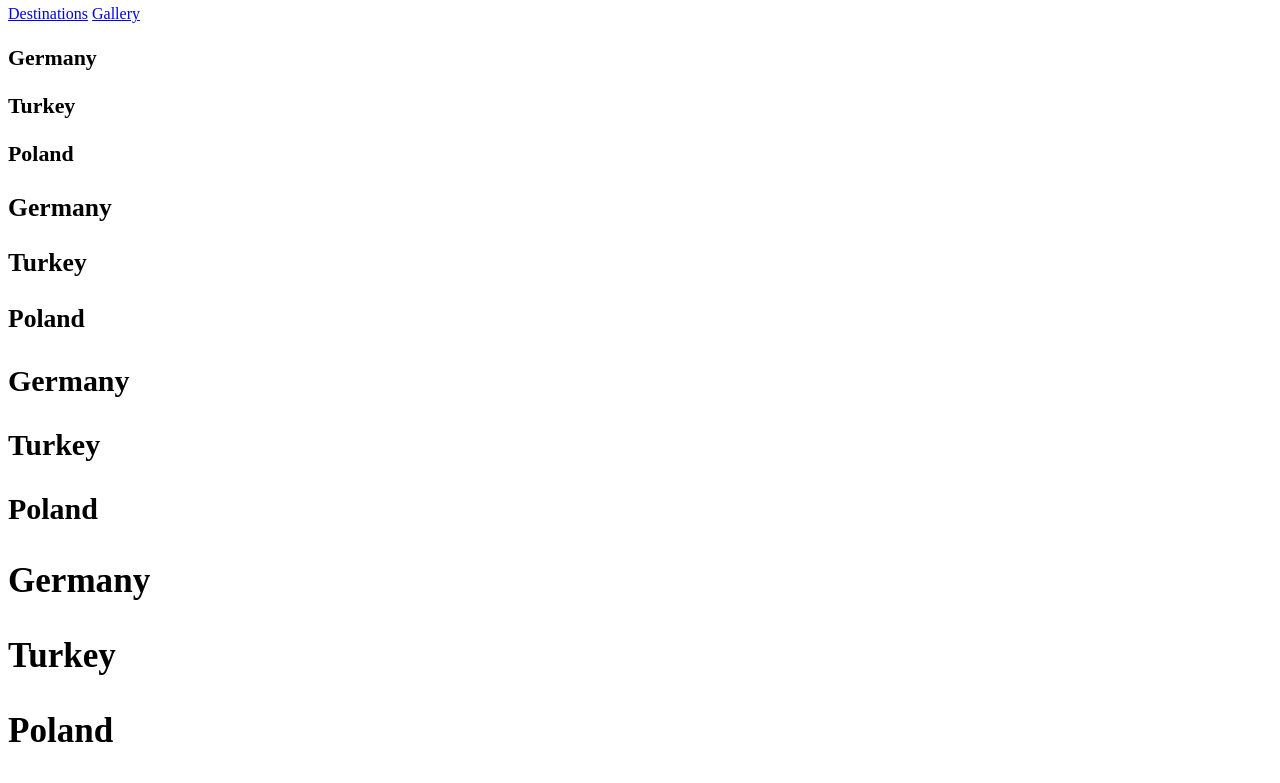
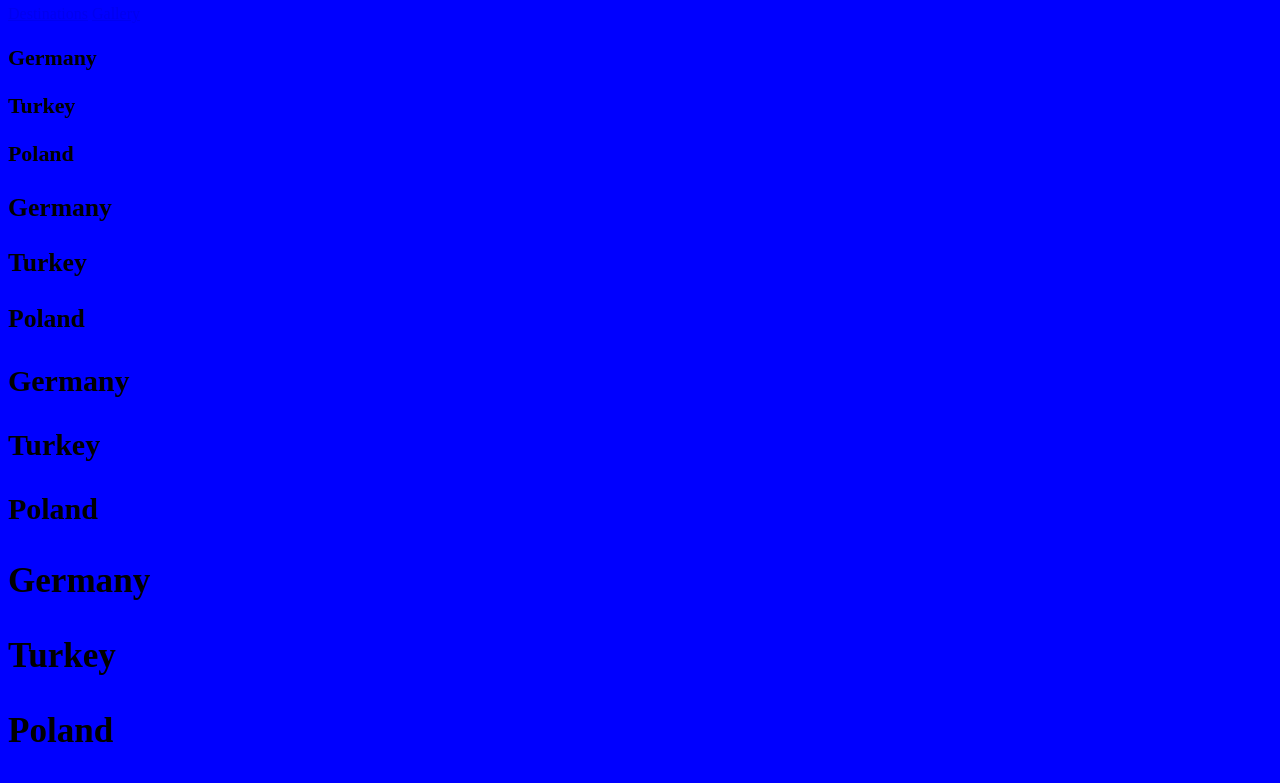
Before and after one commit to ColbieBergeron/FirstProject, a plain HTML site: page lessons/lesson9.html in a window 1280 px wide. Shown: the part 182-965 px from the top of the page. Drawn offline with Linux system fonts and the light colour scheme.

Commit message:
Stle.css and lesson 9

```diff
--- a/lessons/lesson9.html
+++ b/lessons/lesson9.html
@@ -3,6 +3,7 @@
 	<head>
 
 	    <title>Navigation Practice</title>
+			<link href="./style.css"type="text/css" rel="stylesheet"/>
 
 	</head>
 
--- /dev/null
+++ b/lessons/style.css
@@ -0,0 +1 @@
+* {background-color: blue;}
```
